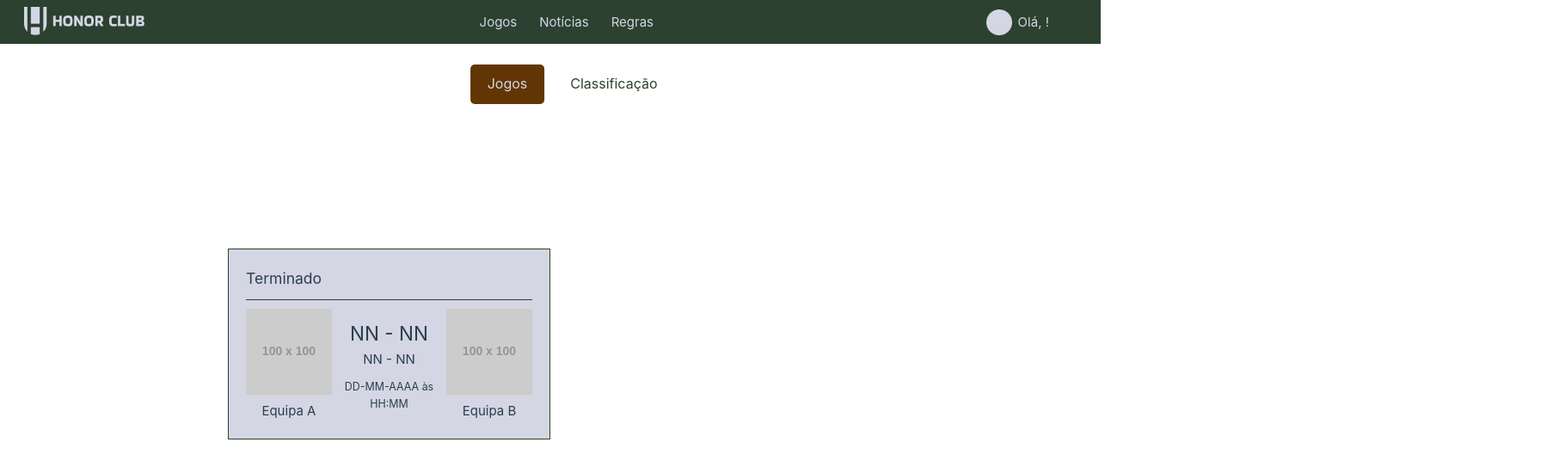
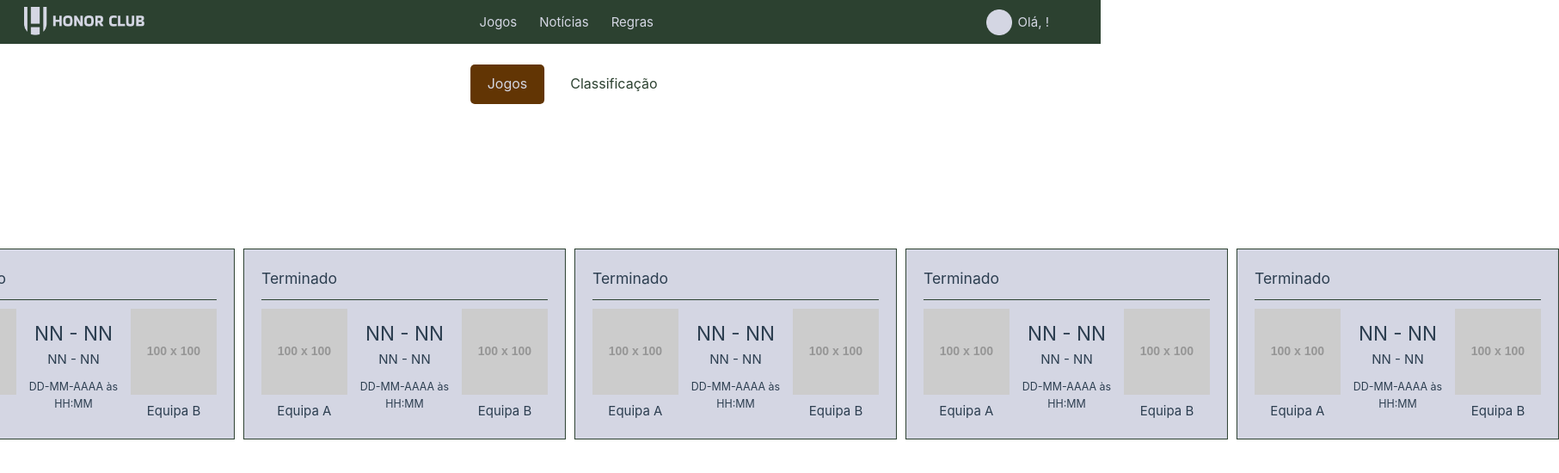
Before and after one commit to FranciscoGameiro2004/HonorClub-PW1-ESMAD, a Vue app: page /games in a window 1280 px wide. Shown: the top 550 px of the page at 86% size, 1813 px wide, since content can reach past the window. Built offline with nearby package versions, Linux system fonts and the light colour scheme.

Commit message:
Component iteration

```diff
--- a/src/views/GamesView.vue
+++ b/src/views/GamesView.vue
@@ -33,7 +33,11 @@ export default {
     <router-link to="/games" class="btn" :class="{ 'active': $route.path === '/standings' }">Classificação</router-link>
   </div>
 
-  <GameCard/>
+  <div class="game-cards-container">
+    <div v-for="index in 5" :key="index">
+      <GameCard/>
+    </div>
+  </div>
 </template>
 
 <style>
@@ -106,12 +110,20 @@ export default {
 }
 
 .active {
-  background-color: #623504 !important; /* Active button background color */
+  background-color: #623504 !important;
 }
 
-/* Apply background color to inactive buttons when not active */
 .btn:not(.active) {
   background-color: transparent !important;
   color: #2C4130;
 }
+
+/*Ainda falta estilizar aqui! */
+.game-cards-container {
+  display: flex;
+  align-items: center;
+  justify-content: center;
+  transform: translateX(-7%);
+  gap: 10px;
+}
 </style>
```
